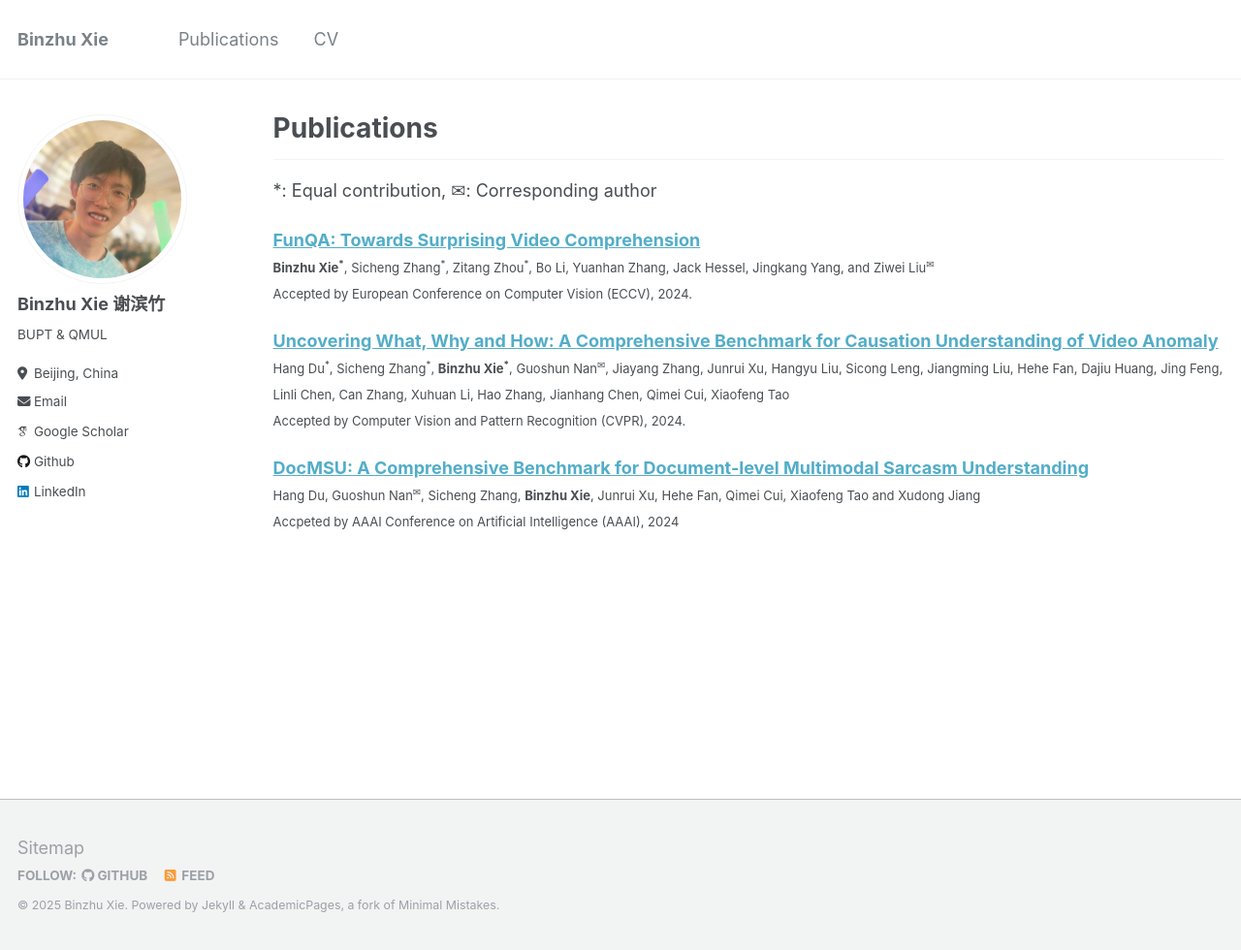
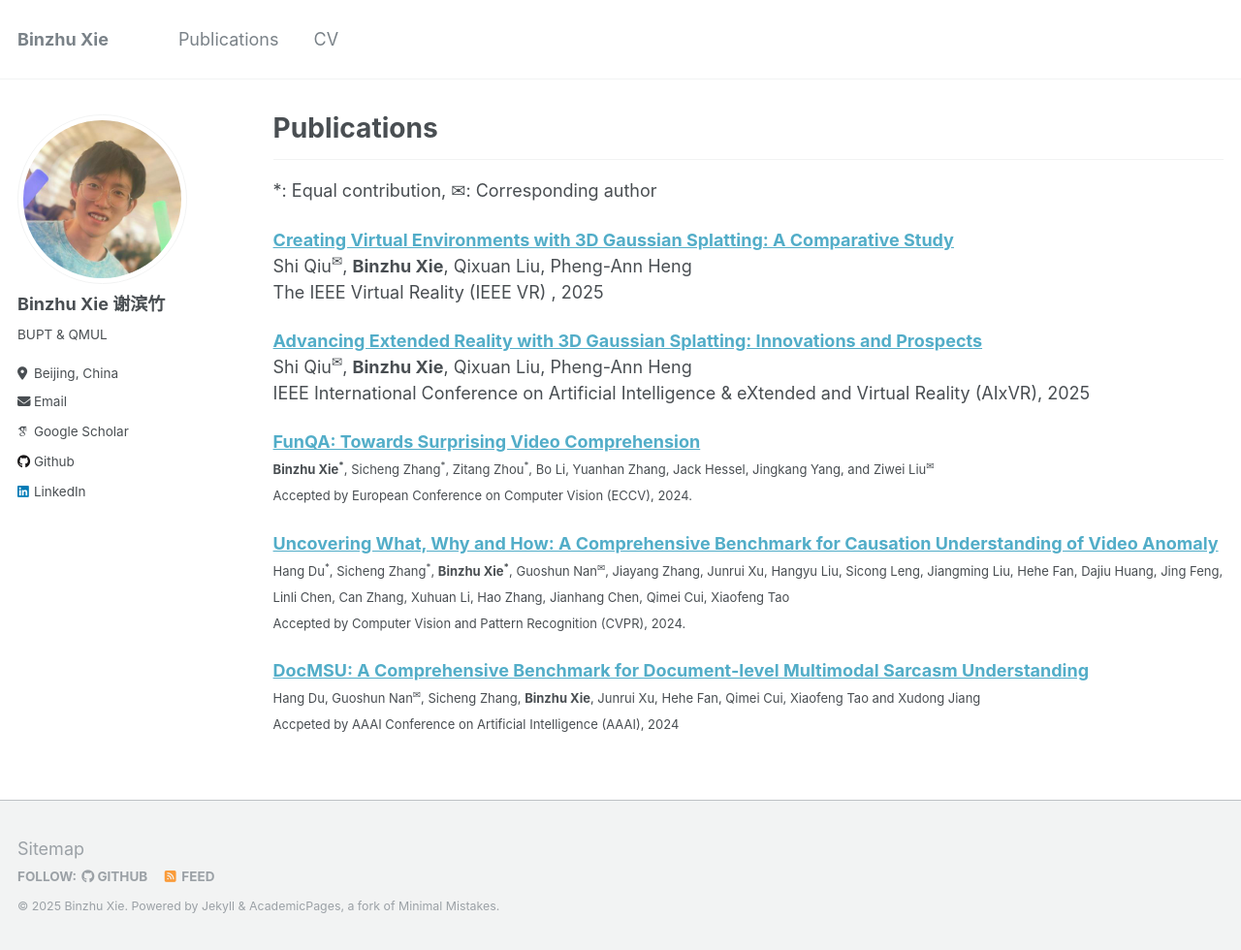
Before and after one commit to Nicous20/Nicous20.github.io, a Jekyll site: the page built from _pages/publications.md, in a window 1280 px wide and 980 px high. Shown: the whole window at 97% size. Built offline with Jekyll 4.4.1, drawn with Linux system fonts in a browser that asks for light colours; some web fonts are replaced.

Commit message:
Update publications.md

```diff
--- a/_pages/publications.md
+++ b/_pages/publications.md
@@ -7,6 +7,14 @@ author_profile: true
 
 ---
 *: Equal contribution, ✉: Corresponding author
+
+[**Creating Virtual Environments with 3D Gaussian Splatting: A Comparative Study**](https://arxiv.org/abs/2501.09302)
+Shi Qiu<sup>✉</sup>, **Binzhu Xie**, Qixuan Liu, Pheng-Ann Heng
+The IEEE Virtual Reality (IEEE VR) , 2025
+
+[**Advancing Extended Reality with 3D Gaussian Splatting: Innovations and Prospects**](https://arxiv.org/abs/2412.06257)
+Shi Qiu<sup>✉</sup>, **Binzhu Xie**, Qixuan Liu, Pheng-Ann Heng
+IEEE International Conference on Artificial Intelligence & eXtended and Virtual Reality (AIxVR), 2025
 
 
 [**FunQA: Towards Surprising Video Comprehension**](https://arxiv.org/abs/2306.14899)
```
